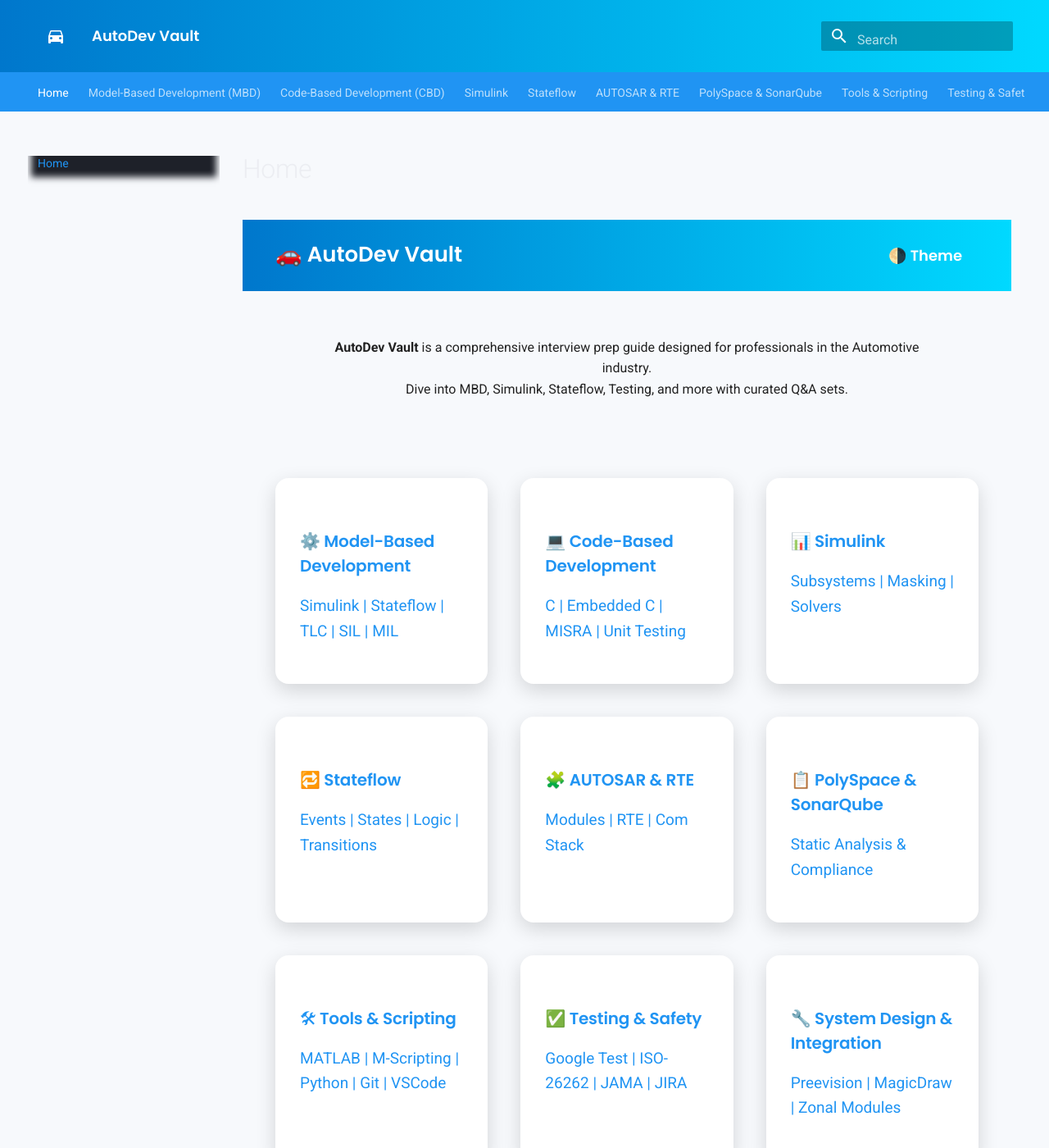
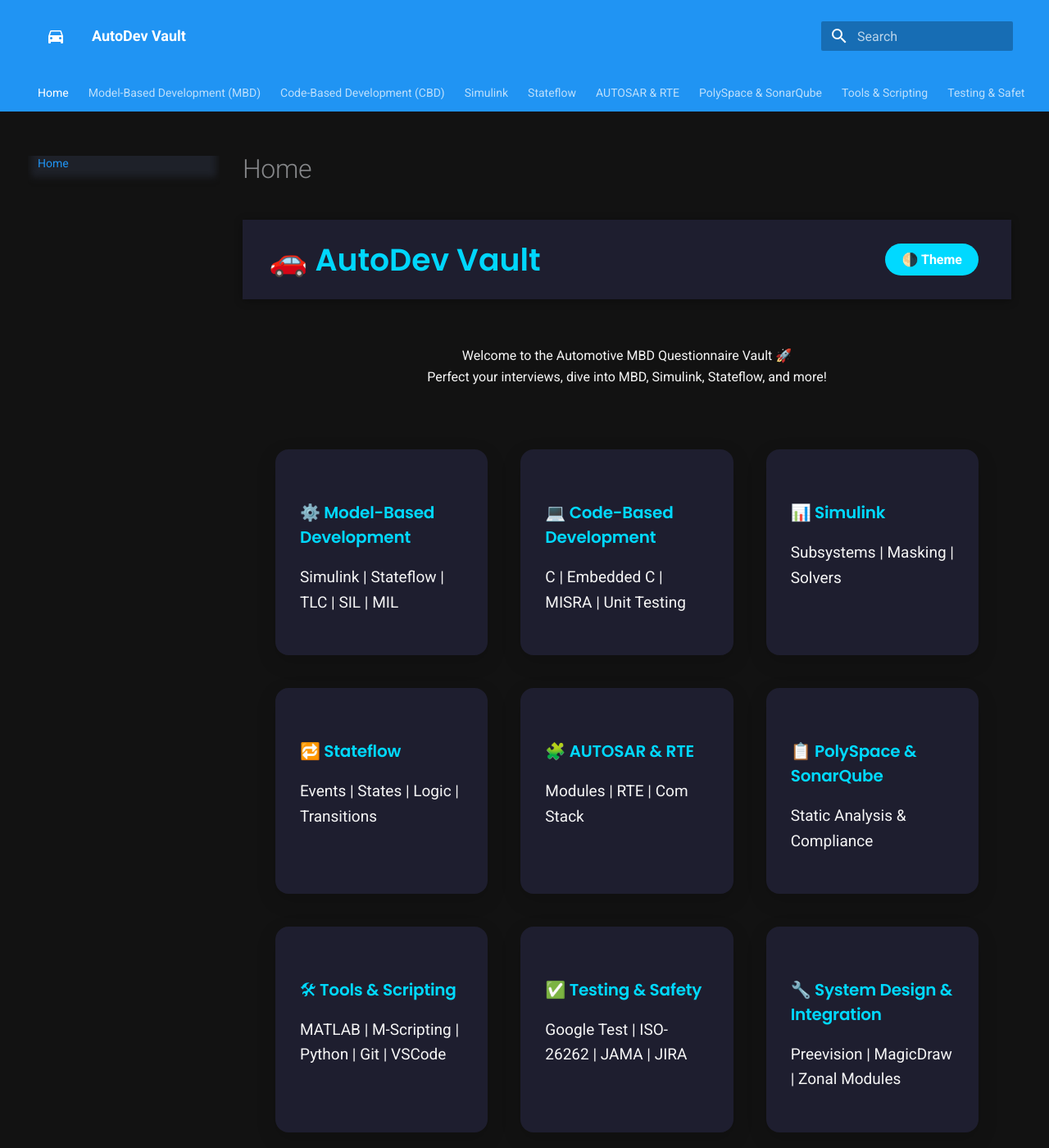
Before and after one commit to Mahija07/Automotive_MBD_questionnaire, an MkDocs documentation site: the page built from docs/index.md, in a window 1280 px wide and 1400 px high. Shown: the whole window at 82% size. Built offline with MkDocs 1.6.1 and Material for MkDocs 9.7.7, drawn with Linux system fonts in a browser that asks for light colours; part of the change alters nothing that is shown.

Commit message:
Updated styles

```diff
--- a/docs/index.md
+++ b/docs/index.md
@@ -7,22 +7,10 @@
   <link href="https://fonts.googleapis.com/css2?family=Poppins:wght@600&family=Roboto&display=swap" rel="stylesheet">
   <style>
     :root {
-      --bg-light: #f7f9fc;
-      --card-light: #ffffff;
-      --text-light: #222;
-      --accent: #0077cc;
-
-      --bg-dark: #1a1a2e;
-      --card-dark: #2e2e3e;
-      --text-dark: #f0f0f0;
+      --bg-dark: #121212;
+      --card-dark: #1e1e2f;
+      --text-dark: #f5f5f5;
       --accent-dark: #00d9ff;
-    }
-
-    html[data-theme="light"] {
-      --bg: var(--bg-light);
-      --card: var(--card-light);
-      --text: var(--text-light);
-      --accent: var(--accent);
     }
 
     html[data-theme="dark"] {
@@ -41,41 +29,46 @@
     }
 
     header {
-      background: linear-gradient(90deg, #0077cc, #00d9ff);
-      color: #fff;
+      background-color: var(--card);
+      position: sticky;
+      top: 0;
+      z-index: 1000;
       padding: 1rem 2rem;
       display: flex;
       justify-content: space-between;
       align-items: center;
-      font-family: 'Poppins', sans-serif;
-      font-size: 1.3rem;
-      font-weight: bold;
-      position: sticky;
-      top: 0;
-      z-index: 1000;
+      box-shadow: 0 2px 10px rgba(0, 0, 0, 0.3);
     }
 
-    .intro {
-      text-align: center;
-      padding: 2rem 1rem;
-      max-width: 800px;
-      margin: auto;
+    .logo {
+      font-family: 'Poppins', sans-serif;
+      font-size: 1.8rem;
+      font-weight: 600;
+      color: var(--accent);
+      animation: pulse 2s infinite alternate;
+    }
+
+    @keyframes pulse {
+      from { transform: scale(1); opacity: 0.8; }
+      to { transform: scale(1.05); opacity: 1; }
     }
 
     .dark-toggle {
       background: var(--accent);
       border: none;
-      border-radius: 20px;
+      border-radius: 30px;
       padding: 0.5rem 1rem;
       color: #fff;
       cursor: pointer;
       font-weight: bold;
-      font-size: 0.9rem;
       transition: background 0.3s;
     }
 
-    .dark-toggle:hover {
-      background: #0099cc;
+    .intro {
+      text-align: center;
+      padding: 2rem 1rem 1rem;
+      max-width: 900px;
+      margin: auto;
     }
 
     .topics {
@@ -91,13 +84,14 @@
       padding: 1.5rem;
       box-shadow: 0 8px 24px rgba(0,0,0,0.15);
       transition: transform 0.3s ease, box-shadow 0.3s ease;
+      cursor: pointer;
       text-decoration: none;
       color: inherit;
     }
 
     .card:hover {
       transform: translateY(-6px);
-      box-shadow: 0 12px 32px rgba(0,0,0,0.2);
+      box-shadow: 0 12px 32px rgba(0,0,0,0.3);
     }
 
     .card h3 {
@@ -108,6 +102,7 @@
 
     .card p {
       font-size: 0.95rem;
+      color: var(--text);
     }
 
     footer {
@@ -116,52 +111,74 @@
       font-size: 0.85rem;
       color: #aaa;
     }
+
+    .back-to-top {
+      position: fixed;
+      bottom: 20px;
+      right: 20px;
+      background-color: var(--accent);
+      color: white;
+      padding: 0.6rem 0.8rem;
+      border: none;
+      border-radius: 50%;
+      font-size: 1rem;
+      cursor: pointer;
+      display: none;
+      box-shadow: 0 4px 12px rgba(0,0,0,0.25);
+    }
+
+    .back-to-top.show {
+      display: block;
+    }
   </style>
 </head>
 <body>
   <header>
-    🚗 AutoDev Vault
+    <div class="logo">🚗 AutoDev Vault</div>
     <button class="dark-toggle" onclick="toggleTheme()">🌗 Theme</button>
   </header>
 
   <section class="intro">
-    <p><strong>AutoDev Vault</strong> is a comprehensive interview prep guide designed for professionals in the Automotive industry.<br>
-    Dive into MBD, Simulink, Stateflow, Testing, and more with curated Q&A sets.</p>
+    <p>Welcome to the Automotive MBD Questionnaire Vault 🚀<br/>Perfect your interviews, dive into MBD, Simulink, Stateflow, and more!</p>
   </section>
 
   <section class="topics">
-    <a class="card" href="mbd/"><h3>⚙️ Model-Based Development</h3><p>Simulink | Stateflow | TLC | SIL | MIL</p></a>
-    <a class="card" href="cbd/"><h3>💻 Code-Based Development</h3><p>C | Embedded C | MISRA | Unit Testing</p></a>
-    <a class="card" href="simulink/"><h3>📊 Simulink</h3><p>Subsystems | Masking | Solvers</p></a>
-    <a class="card" href="stateflow/"><h3>🔁 Stateflow</h3><p>Events | States | Logic | Transitions</p></a>
-    <a class="card" href="autsar/"><h3>🧩 AUTOSAR & RTE</h3><p>Modules | RTE | Com Stack</p></a>
-    <a class="card" href="polyspace/"><h3>📋 PolySpace & SonarQube</h3><p>Static Analysis & Compliance</p></a>
-    <a class="card" href="tools/"><h3>🛠 Tools & Scripting</h3><p>MATLAB | M-Scripting | Python | Git | VSCode</p></a>
-    <a class="card" href="testing/"><h3>✅ Testing & Safety</h3><p>Google Test | ISO-26262 | JAMA | JIRA</p></a>
-    <a class="card" href="system/"><h3>🔧 System Design & Integration</h3><p>Preevision | MagicDraw | Zonal Modules</p></a>
+    <a class="card" href="mbd.md"><h3>⚙️ Model-Based Development</h3><p>Simulink | Stateflow | TLC | SIL | MIL</p></a>
+    <a class="card" href="cbd.md"><h3>💻 Code-Based Development</h3><p>C | Embedded C | MISRA | Unit Testing</p></a>
+    <a class="card" href="simulink.md"><h3>📊 Simulink</h3><p>Subsystems | Masking | Solvers</p></a>
+    <a class="card" href="stateflow.md"><h3>🔁 Stateflow</h3><p>Events | States | Logic | Transitions</p></a>
+    <a class="card" href="autsar.md"><h3>🧩 AUTOSAR & RTE</h3><p>Modules | RTE | Com Stack</p></a>
+    <a class="card" href="polyspace.md"><h3>📋 PolySpace & SonarQube</h3><p>Static Analysis & Compliance</p></a>
+    <a class="card" href="tools.md"><h3>🛠 Tools & Scripting</h3><p>MATLAB | M-Scripting | Python | Git | VSCode</p></a>
+    <a class="card" href="testing.md"><h3>✅ Testing & Safety</h3><p>Google Test | ISO-26262 | JAMA | JIRA</p></a>
+    <a class="card" href="system.md"><h3>🔧 System Design & Integration</h3><p>Preevision | MagicDraw | Zonal Modules</p></a>
   </section>
 
   <footer>
     Made with ❤️ by Mahija · Powered by MkDocs & GitHub Pages
   </footer>
 
+  <button class="back-to-top" onclick="scrollToTop()">↑</button>
+
   <script>
     function toggleTheme() {
       const html = document.documentElement;
       const current = html.getAttribute('data-theme');
       html.setAttribute('data-theme', current === 'dark' ? 'light' : 'dark');
-      localStorage.setItem('theme', html.getAttribute('data-theme'));
     }
 
-    window.addEventListener('DOMContentLoaded', () => {
-      const savedTheme = localStorage.getItem('theme');
-      if (savedTheme) {
-        document.documentElement.setAttribute('data-theme', savedTheme);
+    const backToTop = document.querySelector('.back-to-top');
+    window.addEventListener('scroll', () => {
+      if (window.scrollY > 300) {
+        backToTop.classList.add('show');
       } else {
-        const prefersDark = window.matchMedia('(prefers-color-scheme: dark)').matches;
-        document.documentElement.setAttribute('data-theme', prefersDark ? 'dark' : 'light');
+        backToTop.classList.remove('show');
       }
     });
+
+    function scrollToTop() {
+      window.scrollTo({ top: 0, behavior: 'smooth' });
+    }
   </script>
 </body>
 </html>
```
